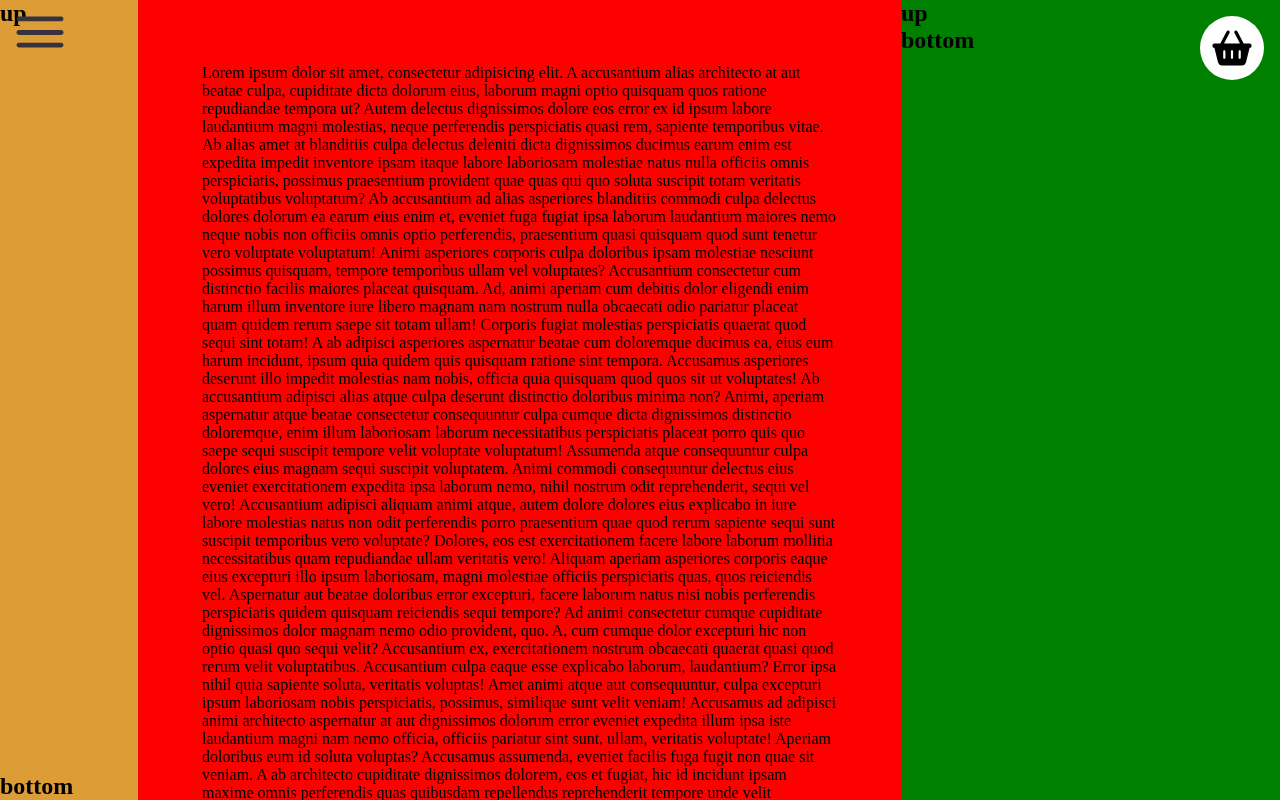
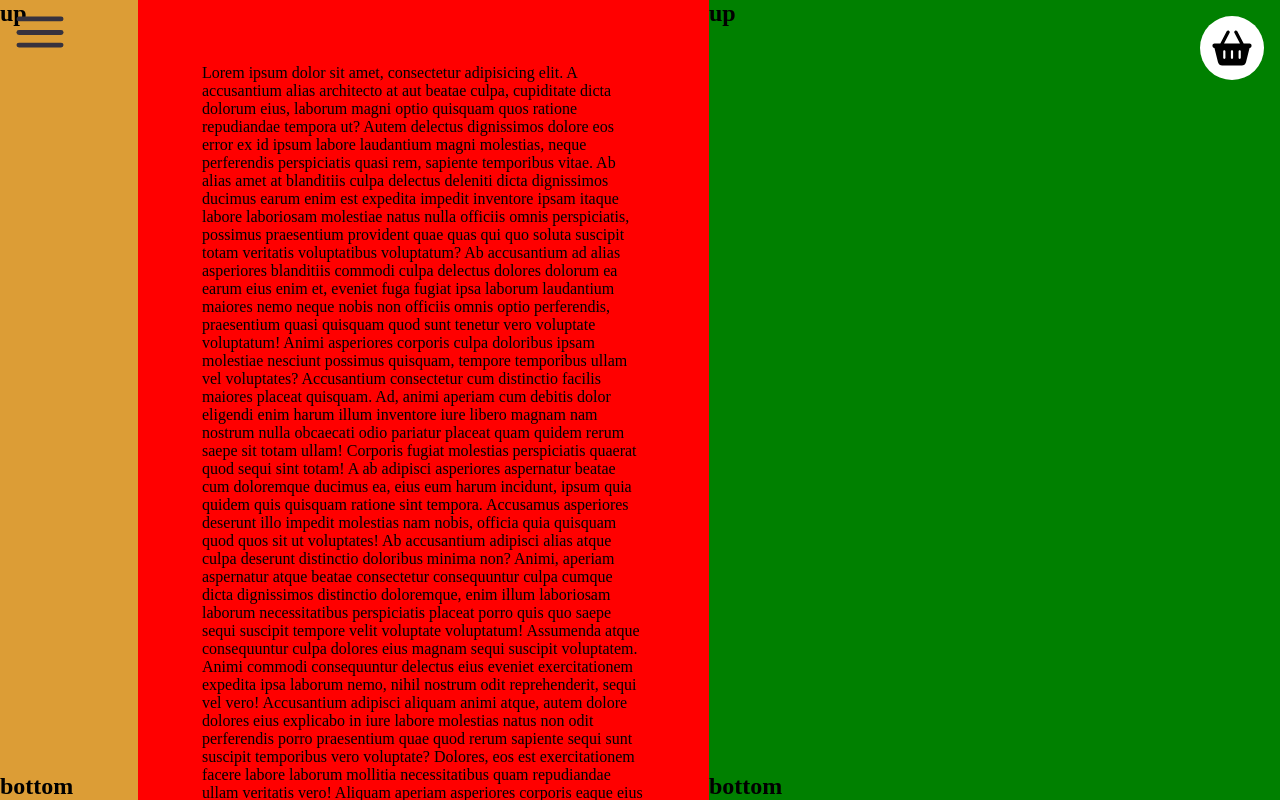
Before and after one commit to mjerta/hotel-california-frontend, a React (Vite) app: page / in a window 1280 px wide. Built offline with nearby package versions, Linux system fonts and the light colour scheme.

Commit message:
Add the scrollbar styling to a higher level

```diff
--- a/src/App.css
+++ b/src/App.css
@@ -12,3 +12,23 @@
   flex-grow: 1;
   height: 100vh;
 }
+
+.main-content, sidebar-content {
+  scrollbar-width: thin; /* Options: auto, thin, none */
+  scrollbar-color: #d55959 #e7e7e7; /* thumb color and track color */
+}
+
+::-webkit-scrollbar {
+  width: 10px;
+}
+
+::-webkit-scrollbar-track {
+  border-radius: 8px;
+  background-color: #e7e7e7;
+  border: 1px solid #cacaca;
+}
+
+::-webkit-scrollbar-thumb {
+  border-radius: 8px;
+  background-color: #d55959;
+}
--- a/src/components/general-components/SideBar/SideBar.css
+++ b/src/components/general-components/SideBar/SideBar.css
@@ -32,14 +32,12 @@
 }
 
 @media screen and (min-width: 1200px) {
-
   .sidebar {
     display: flex;
     flex-basis: calc(379rem /16);
   }
+
   .sidebar-content {
     display: flex;
   }
-
-
 }
--- a/src/components/general-components/SideBar/SideBar.jsx
+++ b/src/components/general-components/SideBar/SideBar.jsx
@@ -2,21 +2,22 @@ import {useState} from 'react';
 import shoppingcard from "../../../assets/shopping-btn.svg"
 
 import "./SideBar.css"
+import "./Variants.css"
 
-function SideBar() {
-  const [opensideBar, setOpensideBar] = useState(false);
+function SideBar({variant}) {
+  const [openSideBar, setOpenSideBar] = useState(false);
 
   return (
     <>
-      <aside className={`sidebar ${opensideBar ? "sidebar-full-screen" : ""}`}>
+      <aside className={`sidebar ${variant} ${openSideBar ? "sidebar-full-screen" : ""}`}>
         <img
-          onClick={() => setOpensideBar(prev => !prev)}
+          onClick={() => setOpenSideBar(prev => !prev)}
           className={"shoppingcard-img"}
           src={shoppingcard} alt=""
         />
         {/*<div className={`overlay ${classname ? classname : ''}`}>*/}
         <div
-          className={`sidebar-content}`}
+          className={`sidebar-content`}
         >
           <h1>up</h1>
           <h1>bottom</h1>
--- /dev/null
+++ b/src/components/general-components/SideBar/Variants.css
@@ -0,0 +1,9 @@
+@media screen and (min-width: 1200px) {
+  .sidebar-small {
+    flex-basis: calc(379rem /16);
+  }
+
+  .sidebar-big {
+    flex-basis: 50%;
+  }
+}
--- a/src/components/general-components/maincontent/MainContent.css
+++ b/src/components/general-components/maincontent/MainContent.css
@@ -5,26 +5,3 @@
   overflow-y: auto;
   padding: 4rem;
 }
-
-
-
-/*       ScrollBar 1 for .main-content       */
-.main-content::-webkit-scrollbar {
-  width: 10px;
-}
-
-.main-content::-webkit-scrollbar-track {
-  border-radius: 8px;
-  background-color: #e7e7e7;
-  border: 1px solid #cacaca;
-}
-
-.main-content::-webkit-scrollbar-thumb {
-  border-radius: 8px;
-  background-color: #d55959;
-}
-/* For Firefox */
-.main-content {
-  scrollbar-width: thin; /* Options: auto, thin, none */
-  scrollbar-color: #d55959 #e7e7e7; /* thumb color and track color */
-}
--- a/src/pages/menu/MenuPage.jsx
+++ b/src/pages/menu/MenuPage.jsx
@@ -1,5 +1,6 @@
 import React from 'react';
-import MainContent from "../../components/general-components/maincontent/MainContent.jsx";
+import MainContent
+  from "../../components/general-components/maincontent/MainContent.jsx";
 import SideBar from "../../components/general-components/SideBar/SideBar.jsx";
 
 function MenuPage() {
@@ -21,7 +22,9 @@ function MenuPage() {
         {/*  Button  component*/}
         {/*  Button component   - web confirmed  a cookie will be set of the order reference or the id depending the user is logged in or not - an interval of 10 or 20 seconds will be set*/}
       </MainContent>
-      <SideBar/>
+      <SideBar
+        variant={"sidebar-big"}
+      />
     </>
   );
 }
```
